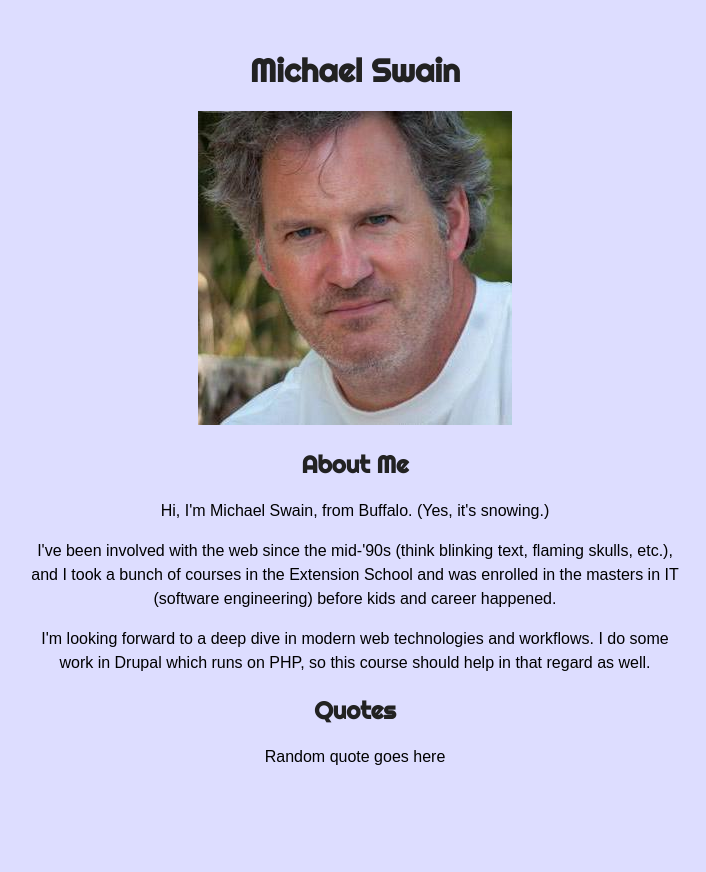
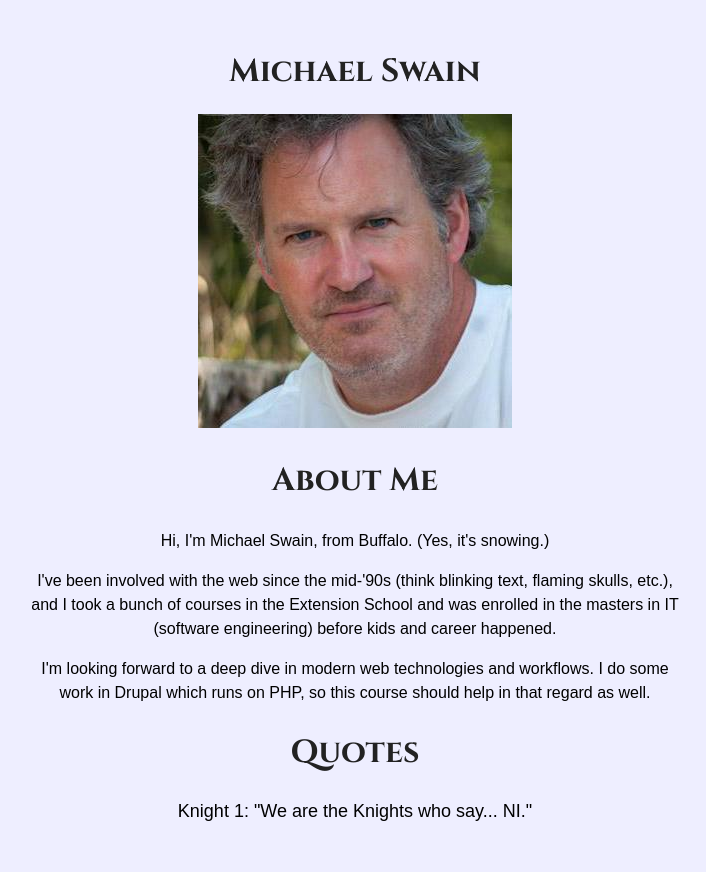
Before and after one commit to mpswain/p1, a PHP site: page / in a window 1280 px wide. Shown: the whole page, without its empty margins (285-991 px from the left). Before the commit the page ends 765 px from the top, so only its background shows below. Run offline with PHP 8.4, Linux system fonts and the light colour scheme.

Commit message:
Added logic for random quote

```diff
--- a/css/main.css
+++ b/css/main.css
@@ -3,18 +3,22 @@
 */
 
 body {
+  font-family: "Century Gothic", CenturyGothic, AppleGothic, sans-serif;
   text-align: center;
-  background-color: #ddf;
+  background-color: #eef;
   margin: 50px 70px;
   padding: 0em 15em;
 }
 p {
-  font-family: "Century Gothic", CenturyGothic, AppleGothic, sans-serif;
   font-size: 16px;
   line-height: 1.5em;
 }
+blockquote {
+  font-size: 18px;
+  font-weight: 500;
+}
 h1,h2 {
-  font-family: 'Righteous', cursive;
+  font-family: 'Cinzel', serif;
+  font-size: 2em;
   color: #222;
-  font-weight: 600;
 }
--- a/index.php
+++ b/index.php
@@ -1,11 +1,11 @@
+<?php require('quote-logic.php'); ?>
 <!DOCTYPE html>
 <html lang="en">
-
 <head>
   <meta charset="utf-8">
   <title>E-15 - Project 1</title>
   <link href="css/main.css" rel="stylesheet">
-  <link href="https://fonts.googleapis.com/css?family=Righteous" rel="stylesheet">
+  <link href="https://fonts.googleapis.com/css?family=Cinzel:700" rel="stylesheet">
 </head>
 
 <body>
@@ -24,8 +24,7 @@
 
   <h2>Quotes</h2>
 
-  <?php echo '<p>Random quote goes here</p>'; ?>
+  <blockquote><?=$quote?></blockquote>
 
 </body>
-
 </html>
--- /dev/null
+++ b/quote-logic.php
@@ -0,0 +1,14 @@
+  <?php
+  $quotes = [
+    0 => 'King of Swamp Castle: "Please! This is supposed to be a happy occasion. Let\'s not bicker and argue over who killed who."',
+    1 => 'French Soldier: "I fart in your general direction. Your mother was a hamster and your father smelt of elderberries."',
+    2 => 'Black Knight (with no arms left after a battle): "It\'s just a flesh wound."',
+    3 => 'King Arthur: "One, two, five!"',
+    4 => 'Bridgekeeper: "What... is the air-speed velocity of an unladen swallow?"',
+    5 => 'Knight 1: "We are the Knights who say... NI."',
+    6 => 'Knight 1: "You must cut down the mightiest tree in the forest... WITH... A HERRING!"',
+    7 => 'Tim: "Look, that rabbit\'s got a vicious streak a mile wide! It\'s a killer!"',
+    8 => 'King Arthur: "O Knights of Ni, you are just and fair, and we will return with a shrubbery."',
+    9 => 'Subtitle Under Opening Credits: "A Møøse once bit my sister"'
+  ];
+  $quote = $quotes[array_rand ($quotes)];
```
